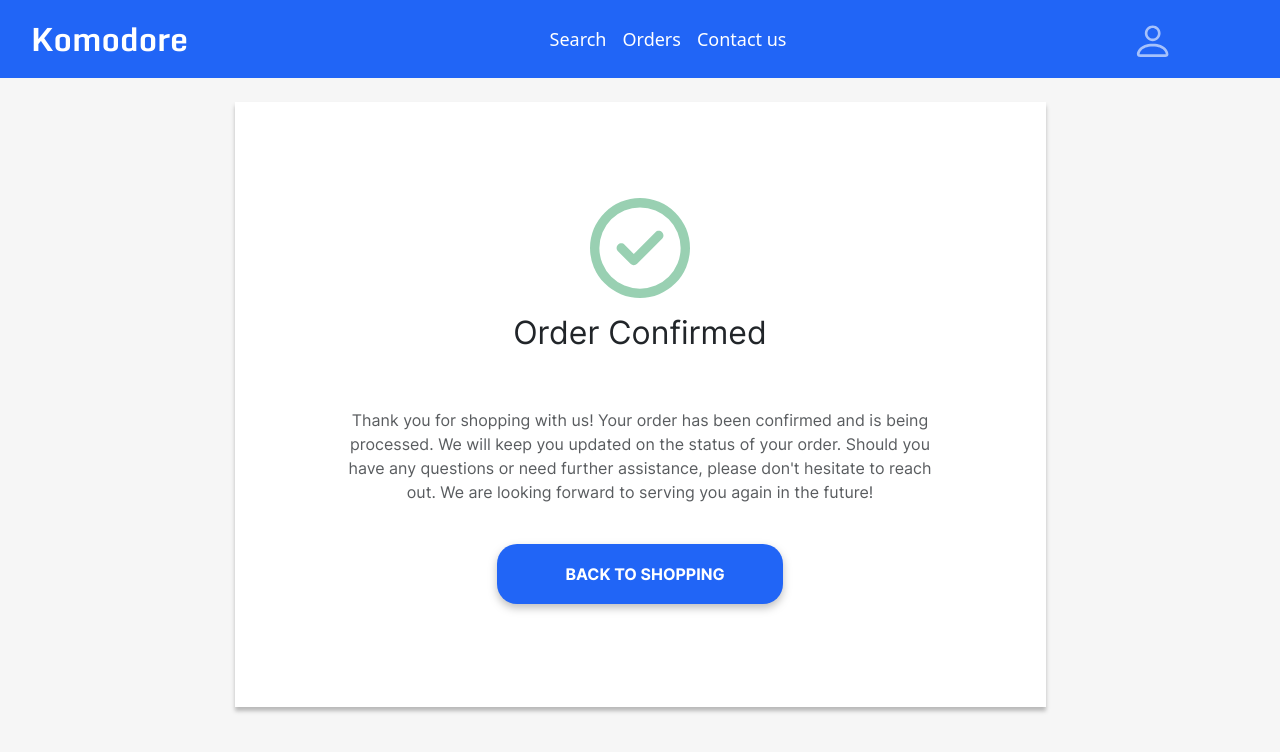
After one commit to AngelNasev/KomodoreWebApp, a Django app: page /order_confirmed/ in a window 1280 px wide. The commit adds this page. Shown: the top 752 px of the page. Run offline with Django 4.2, Linux system fonts and the light colour scheme; a user stored in the database is signed in; data comes from the database, SQL or seed files in the repository; both versions use the stored data as it was after the commit.

Commit message:
Added most remaining functionality

```diff
--- a/Komodore/settings.py
+++ b/Komodore/settings.py
@@ -117,3 +117,6 @@ MEDIA_URL = '/data/'
 # https://docs.djangoproject.com/en/4.2/ref/settings/#default-auto-field
 
 DEFAULT_AUTO_FIELD = 'django.db.models.BigAutoField'
+
+STRIPE_PUBLISHABLE_KEY = 'pk_test_51NSPX9AV0VUzW0IFmd6HAphJB3Mh1oCUkQ5pZ6y4QOULLot29BaNSgKhXY1aFXynDmeBMcsHN7hpL4rhAyLghYs600Eb4PFCK2'
+STRIPE_SECRET_KEY = 'sk_test_51NSPX9AV0VUzW0IFFQIkda4qHXQykjsMmlMg9Cmgsz5O85xxnAsb9OxaU0d8vBZ1p8CMFlPwKDN8krXft5WvCWNk00WA6V2ZVy'
--- a/Komodore/urls.py
+++ b/Komodore/urls.py
@@ -21,7 +21,7 @@ from django.urls import path
 
 from KomodoreApp.views import buyer_registration, seller_registration, home, login_view, car_search, part_search, \
     get_models, get_years, item_list, add, seller_parts, part_details, add_to_cart, shopping_cart, remove_from_cart, \
-    checkout, payment_method
+    checkout, payment_method, process_payment, stripe_payment, order_confirmed, about, contact
 
 urlpatterns = [
     path('admin/', admin.site.urls),
@@ -29,6 +29,8 @@ urlpatterns = [
     path('seller/register/', seller_registration, name='seller_register'),
     path('login/', login_view, name='login'),
     path('home/', home, name='home'),
+    path('about/', about, name='about'),
+    path('contact/', contact, name='contact'),
     path('get_models/', get_models, name='get_models'),
     path('get_years/', get_years, name='get_years'),
     path('search/car', car_search, name='car_search'),
@@ -43,5 +45,8 @@ urlpatterns = [
     path('remove_from_cart/<int:cart_item_id>/', remove_from_cart, name='remove_from_cart'),
     path('shopping_cart/', shopping_cart, name='shopping_cart'),
     path('checkout/', checkout, name='checkout'),
-    path('payment_method/', payment_method, name='payment_method')
+    path('payment_method/<int:order_id>', payment_method, name='payment_method'),
+    path('process_payment/<int:order_id>', process_payment, name='process_payment'),
+    path('stripe_payment/<int:order_id>', stripe_payment, name='stripe_payment'),
+    path('order_confirmed/', order_confirmed, name='order_confirmed')
 ] + static(settings.MEDIA_URL, document_root=settings.MEDIA_ROOT)
--- a/KomodoreApp/models.py
+++ b/KomodoreApp/models.py
@@ -72,6 +72,8 @@ class Order(models.Model):
     user = models.ForeignKey(User, on_delete=models.CASCADE)
     order_items = models.ManyToManyField('OrderItem')
     order_date = models.DateTimeField(auto_now_add=True)
+    payment_status = models.CharField(max_length=20, choices=[('Pending', 'Pending'), ('Paid', 'Paid')])
+    payment_method = models.CharField(max_length=20, choices=[('Online', 'Online'), ('Cash', 'Cash on Delivery')])
 
     def __str__(self):
         return f"Order by {self.user.username} on {self.order_date}"
--- a/KomodoreApp/templates/navbar.html
+++ b/KomodoreApp/templates/navbar.html
@@ -10,10 +10,10 @@
                     <a class="nav-link text-white" href="/home">Search</a>
                 </li>
                 <li class="nav-item">
-                    <a class="nav-link text-white" href="#">About</a>
+                    <a class="nav-link text-white" href="/about">About</a>
                 </li>
                 <li class="nav-item">
-                    <a class="nav-link text-white" href="#">Contact us</a>
+                    <a class="nav-link text-white" href="/contact">Contact us</a>
                 </li>
             </ul>
         </div>
@@ -45,7 +45,7 @@
                     <a class="nav-link text-white" href="#">Orders</a>
                 </li>
                 <li class="nav-item">
-                    <a class="nav-link text-white" href="#">Contact us</a>
+                    <a class="nav-link text-white" href="/contact">Contact us</a>
                 </li>
             </ul>
         </div>
--- /dev/null
+++ b/KomodoreApp/templates/order_confirmed.html
@@ -0,0 +1,81 @@
+<!DOCTYPE html>
+<html lang="en">
+<head>
+    <meta charset="UTF-8">
+    <title>Order Confirmed</title>
+    <link href="https://cdn.jsdelivr.net/npm/bootstrap@5.3.1/dist/css/bootstrap.min.css" rel="stylesheet"
+          integrity="sha384-4bw+/aepP/YC94hEpVNVgiZdgIC5+VKNBQNGCHeKRQN+PtmoHDEXuppvnDJzQIu9" crossorigin="anonymous">
+    {% load static %}
+    <link rel="stylesheet" href="{% static 'style.css' %}">
+    <style>
+        .confirmed-box {
+            width: 811px;
+            height: 605px;
+            flex-shrink: 0;
+            background: #FFF;
+            box-shadow: 0 4px 4px 0 rgba(0, 0, 0, 0.25);
+        }
+
+        a.back-btn {
+            opacity: 1;
+            display: flex;
+            width: 286px;
+            height: 60px;
+            padding: 5px 0 5px 10px;
+            flex-direction: row;
+            justify-content: center;
+            align-items: center;
+            gap: 10px;
+            flex-shrink: 0;
+            border-radius: 20px;
+            border: none;
+            background: #2165F6;
+            filter: drop-shadow(0px 4px 4px rgba(0, 0, 0, 0.25));
+            color: #FFF;
+            font-family: 'Inter', sans-serif;
+            font-size: 16px;
+            font-style: normal;
+            font-weight: 600;
+            line-height: normal;
+            text-decoration: none;
+        }
+
+        a.back-btn:hover {
+            background-color: #F6F6F6;
+        }
+    </style>
+</head>
+<body class="gray-background">
+{% include 'navbar.html' %}
+<div class="container mt-4 confirmed-box text-center inter">
+    <div class="container pt-5">
+        <div class="py-5">
+            <svg xmlns="http://www.w3.org/2000/svg" height="100" width="100" viewBox="0 0 512 512">
+                <style>svg {
+                    fill: #56b280;
+                    opacity: 0.6;
+                }</style>
+                <path d="M256 48a208 208 0 1 1 0 416 208 208 0 1 1 0-416zm0 464A256 256 0 1 0 256 0a256 256 0 1 0 0 512zM369 209c9.4-9.4 9.4-24.6 0-33.9s-24.6-9.4-33.9 0l-111 111-47-47c-9.4-9.4-24.6-9.4-33.9 0s-9.4 24.6 0 33.9l64 64c9.4 9.4 24.6 9.4 33.9 0L369 209z"/>
+            </svg>
+            <div class="pt-3">
+                <h2>Order Confirmed</h2>
+            </div>
+
+        </div>
+    </div>
+    <div class="container px-5">
+        <p class="text-muted px-5">
+            Thank you for shopping with us! Your order has been confirmed and is being processed. We will keep you
+            updated on the status of your order. Should you have any questions or need further assistance, please don't
+            hesitate to reach out. We are looking forward to serving you again in the future!
+        </p>
+    </div>
+    <div class="py-4">
+        <a href="/home/" class="btn back-btn mx-auto">BACK TO SHOPPING</a>
+    </div>
+</div>
+<script src="https://cdn.jsdelivr.net/npm/bootstrap@5.3.1/dist/js/bootstrap.bundle.min.js"
+        integrity="sha384-HwwvtgBNo3bZJJLYd8oVXjrBZt8cqVSpeBNS5n7C8IVInixGAoxmnlMuBnhbgrkm"
+        crossorigin="anonymous"></script>
+</body>
+</html>
--- a/KomodoreApp/templates/part_details.html
+++ b/KomodoreApp/templates/part_details.html
@@ -102,9 +102,9 @@
         }
 
         .description {
-            max-width: 400px; /* Set the maximum width */
+            max-width: 400px;
             overflow: hidden;
-            word-wrap: break-word; /* Add word-wrap property */
+            word-wrap: break-word;
         }
     </style>
 </head>
--- a/KomodoreApp/templates/search_by_car.html
+++ b/KomodoreApp/templates/search_by_car.html
@@ -41,8 +41,6 @@
     </style>
 </head>
 <body style="background: url('../static/img/search.jpg') center / cover repeat-y; background-color: lightgray;">
-
-
 {% include 'navbar.html' %}
 <div class="pt-3">
     <div class="mt-5 container white-box-long" id="box">
--- a/KomodoreApp/views.py
+++ b/KomodoreApp/views.py
@@ -1,11 +1,15 @@
+import stripe
 from django.contrib.auth import authenticate, login
 from django.contrib import messages
 from django.db.models import F, Sum
 from django.http import JsonResponse
 from django.shortcuts import render, redirect, get_object_or_404
 
+from Komodore import settings
 from KomodoreApp.forms import RegistrationForm, LoginForm, AddProductForm
 from KomodoreApp.models import Profile, Car, Product, ShoppingCart, CartItem, Order, OrderItem
+
+stripe.api_key = settings.STRIPE_SECRET_KEY
 
 
 # Create your views here.
@@ -80,6 +84,22 @@ def home(request):
         return render(request, "buyer_home.html", context=context)
     if profile.is_seller:
         return render(request, "seller_home.html", context=context)
+
+
+def about(request):
+    if not request.user.is_authenticated:
+        return redirect("/login/")
+    profile = Profile.objects.get(user=request.user)
+    context = {"is_buyer": profile.is_buyer, "is_seller": profile.is_seller}
+    return render(request, "about.html", context=context)
+
+
+def contact(request):
+    if not request.user.is_authenticated:
+        return redirect("/login/")
+    profile = Profile.objects.get(user=request.user)
+    context = {"is_buyer": profile.is_buyer, "is_seller": profile.is_seller}
+    return render(request, "contact.html", context=context)
 
 
 def get_models(request):
@@ -231,9 +251,10 @@ def shopping_cart(request):
 def checkout(request):
     if not request.user.is_authenticated:
         return redirect("/login/")
+
     if request.method == 'POST':
         cart = ShoppingCart.objects.get(user=request.user)
-        order, created = Order.objects.get_or_create(user=request.user)
+        order = Order.objects.create(user=request.user, payment_status='Pending')
 
         for cart_item in cart.cart_items.all():
             product = cart_item.product
@@ -247,9 +268,75 @@ def checkout(request):
                 messages.error(request, "Insufficient quantity available for some products.")
                 return redirect('shopping_cart')
 
-        return redirect('payment_method')
+        return redirect('payment_method', order_id=order.pk)
     return redirect('shopping_cart')
 
 
-def payment_method(request):
-    return render(request, "payment_method.html", context=None)
+def payment_method(request, order_id):
+    if not request.user.is_authenticated:
+        return redirect("/login/")
+    profile = Profile.objects.get(user=request.user)
+    context = {"is_buyer": profile.is_buyer, "is_seller": profile.is_seller}
+    order = get_object_or_404(Order, pk=order_id)
+    context["order"] = order
+    return render(request, "payment_method.html", context)
+
+
+def process_payment(request, order_id):
+    if not request.user.is_authenticated:
+        return redirect("/login/")
+
+    order = get_object_or_404(Order, pk=order_id)
+    method = request.POST.get('payment_method')
+
+    if method == 'online':
+        order.payment_status = 'Online'
+        order.save()
+        return redirect('stripe_payment', order_id=order_id)
+    elif method == 'cash':
+        order.payment_status = 'Cash on Delivery'
+        order.save()
+        return redirect('order_confirmation', order_id=order_id)
+
+
+def stripe_payment(request, order_id):
+    if not request.user.is_authenticated:
+        return redirect("/login/")
+    profile = Profile.objects.get(user=request.user)
+
+    order = get_object_or_404(Order, pk=order_id)
+    total = order.order_items.annotate(
+        item_total=F('product__price') * F('quantity')
+    ).aggregate(order_total=Sum('item_total'))['order_total'] or 0
+
+    context = {
+        "is_buyer": profile.is_buyer,
+        "is_seller": profile.is_seller,
+        'order': order,
+        'total_amount': int(total * 100),
+        'STRIPE_PUBLISHABLE_KEY': settings.STRIPE_PUBLISHABLE_KEY
+    }
+
+    if request.method == 'POST':
+        try:
+            payment_intent = stripe.Charge.create(
+                amount=int(total * 100),
+                currency='usd',
+                metadata={'order_id': order_id},
+                source=request.POST['stripeToken']
+            )
+            order.payment_status = "Paid"
+            order.save()
+            return redirect('order_confirmed')
+        except stripe.error.StripeError as e:
+            return JsonResponse({'error': str(e)})
+    return render(request, "stripe_payment.html", context)
+
+
+def order_confirmed(request):
+    if not request.user.is_authenticated:
+        return redirect("/login/")
+    profile = Profile.objects.get(user=request.user)
+    context = {"is_buyer": profile.is_buyer, "is_seller": profile.is_seller}
+
+    return render(request, "order_confirmed.html", context)
```
Also changed, not shown: KomodoreApp/templates/about.html (added, +37 -0 lines), KomodoreApp/templates/contact.html (added, +37 -0 lines), KomodoreApp/templates/payment_method.html (+73 -1 lines), KomodoreApp/templates/stripe_payment.html (added, +53 -0 lines), KomodoreApp/migrations/0008_order_payment_method_order_payment_status.py (added), db.sqlite3.
